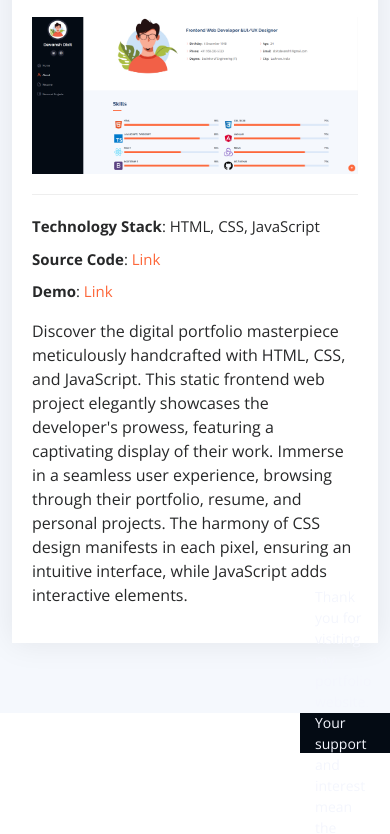
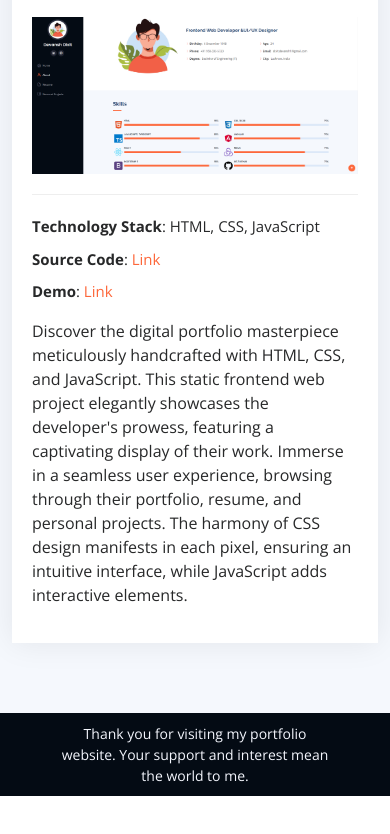
Before and after one commit to dkd1998/portfolio-website, a plain HTML site: page index.html in a window 390 px wide. Shown: the part 5701-6535 px from the top of the page. After the commit the page ends 6497 px from the top, so only its background shows below. Drawn offline with nearby package versions, Linux system fonts and the light colour scheme.

Commit message:
footer css responsive fixes

```diff
--- a/assets/css/style.css
+++ b/assets/css/style.css
@@ -544,7 +544,7 @@ section {
 # Footer
 --------------------------------------------------------------*/
 #footer {
-  padding: 15px;
+  padding: 10px;
   color: #f4f6fd;
   font-size: 14px;
   left: 0;
@@ -554,5 +554,12 @@ section {
   display: flex;
   align-items: center;
   justify-content: center;
-  height: 40px;
+  text-align: center;
 }
+
+@media (max-width: 1199px) {
+  #footer {
+    margin-left: 0;
+    padding: 10px 60px;
+  }
+}
```
